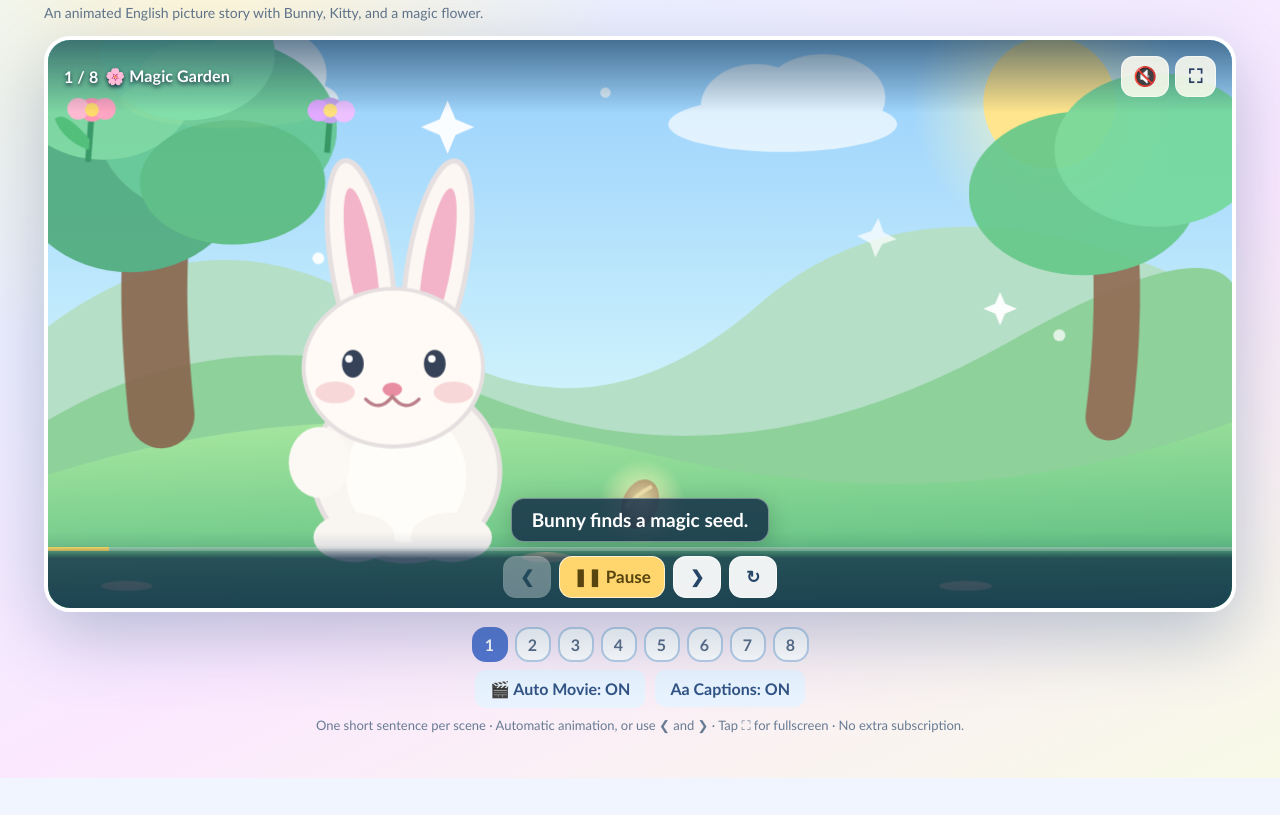
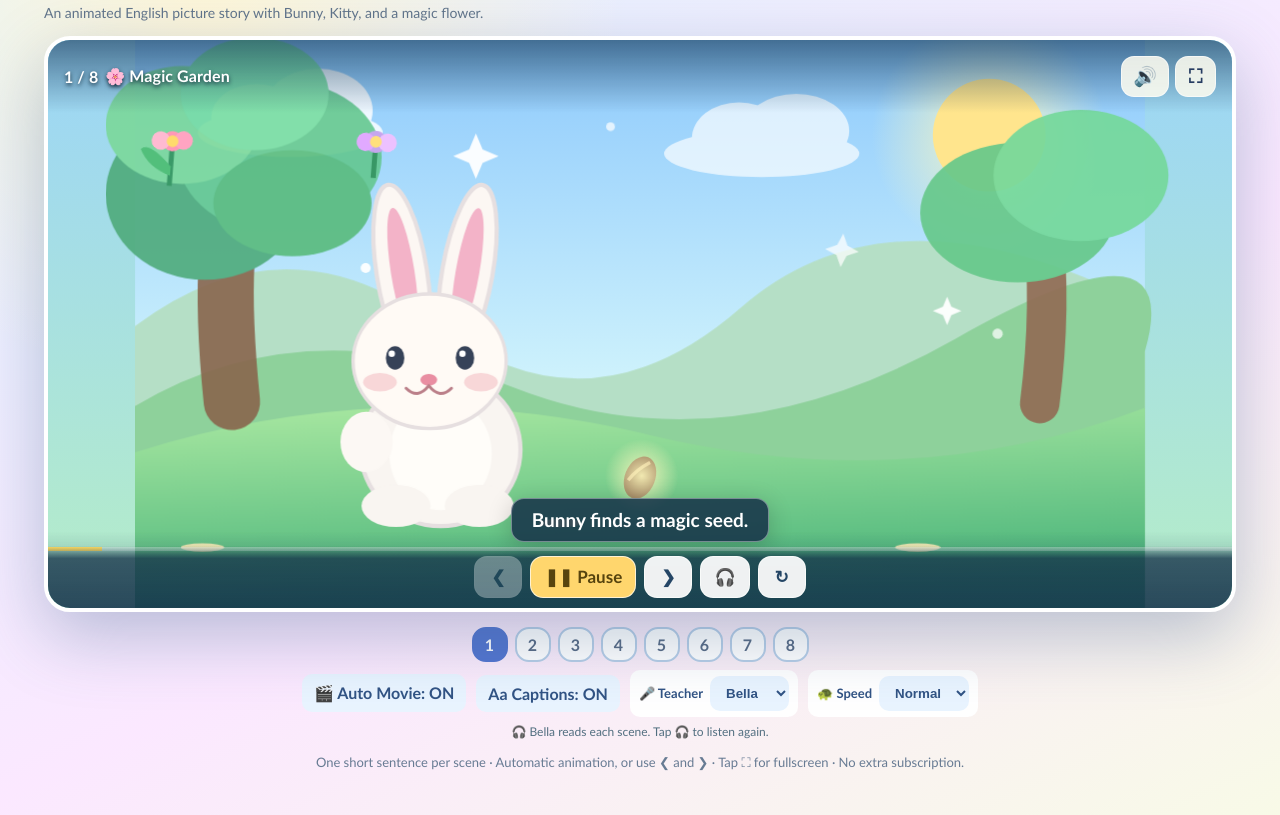
Before and after one commit to Anesthesiologist20/kids-learning, a plain HTML site: page experimental/raghd-magic-garden/index.html in a window 1280 px wide. Both pictures are taken after a click on the button "▶ Start the Story". Shown: the part 121-936 px from the top of the page. Before the commit the page ends 899 px from the top, so only its background shows below. Drawn offline with Linux system fonts and the light colour scheme.

Commit message:
Fix Raghd Magic Garden fullscreen artwork and add Bella Heart narration controls

```diff
--- a/experimental/raghd-magic-garden/index.html
+++ b/experimental/raghd-magic-garden/index.html
@@ -13,10 +13,10 @@ button,a{touch-action:manipulation}button{font:inherit;cursor:pointer}button:foc
 .wrap{max-width:1240px;margin:auto;padding:clamp(10px,2vw,24px)}.homebar{display:flex;justify-content:space-between;align-items:center;gap:12px;margin-bottom:12px}.back{font-weight:800;color:#35527c;text-decoration:none}.tag{font-size:12px;font-weight:900;letter-spacing:1.2px;border-radius:30px;background:#fff8d1;padding:9px 13px;color:#7c5d1e}
 h1{font-size:clamp(25px,3.6vw,42px);margin:7px 0 5px;line-height:1.16}p{margin:7px 0 15px}.subhead{color:#61748a;font-size:14px}
 .cinema{position:relative;isolation:isolate;overflow:hidden;background:#aee8ef;border:4px solid white;box-shadow:0 24px 70px #385e8655;border-radius:26px;height:min(72vh,calc((100vw - 32px)*.563));min-height:365px}
-.cinema:fullscreen,.cinema:-webkit-full-screen{width:100vw;height:100dvh;min-height:0;max-width:none;border:0;border-radius:0}
-.scene{position:absolute;inset:0;overflow:hidden;background:#a5d9ee}
+.cinema:fullscreen,.cinema:-webkit-full-screen{width:100vw;height:100dvh;min-height:0;max-width:none;border:0;border-radius:0;display:block;background:#a7dcf1}.cinema:fullscreen .scene,.cinema:-webkit-full-screen .scene{inset:0}.cinema:fullscreen svg,.cinema:-webkit-full-screen svg{width:100%;height:100%;object-fit:contain}
+.scene{position:absolute;inset:0;overflow:hidden;background:linear-gradient(180deg,#9cd5f7,#b5edc8)}
 .scene::after{content:"";pointer-events:none;position:absolute;inset:55% 0 0;background:linear-gradient(transparent 70%,#16365680)}
-.scene svg{display:block;width:100%;height:100%;object-fit:cover}
+.scene svg{display:block;width:100%;height:100%;object-fit:contain}
 .cloud1{animation:cloud 19s ease-in-out infinite alternate}.cloud2{animation:cloud 25s ease-in-out infinite alternate-reverse}
 .spark{animation:twinkle 2s ease-in-out infinite alternate;transform-origin:center;transform-box:fill-box}.spark:nth-child(2n){animation-delay:.7s}
 .flower-small{transform-origin:center bottom;transform-box:fill-box;animation:sway 3s ease-in-out infinite alternate}
@@ -44,7 +44,7 @@ h1{font-size:clamp(25px,3.6vw,42px);margin:7px 0 5px;line-height:1.16}p{margin:7
 .timeline{position:absolute;bottom:57px;left:0;height:4px;width:100%;background:#fff5;z-index:5}.timeline>span{display:block;height:100%;background:#ffdd65;width:0;transition:width .3s}
 .scene-dots{display:flex;justify-content:center;gap:7px;margin:15px 0 8px;flex-wrap:wrap}.scene-dot{border:2px solid #b7cee7;border-radius:14px;background:white;min-width:36px;height:35px;padding:0 8px;font-weight:900;color:#596b85}.scene-dot.active{background:#5375cf;color:white;border-color:#5375cf}.scene-dot.seen:not(.active){border-color:#67b89a;background:#e9ffed}
 .hint{text-align:center;color:#677b93;font-size:13px;margin:7px auto 18px;line-height:1.6}
-.last{display:flex;align-items:center;justify-content:center;gap:10px;flex-wrap:wrap}.last button{border:0;border-radius:10px;background:#e9f4ff;color:#315384;padding:9px 15px;font-weight:800}
+.last{display:flex;align-items:center;justify-content:center;gap:10px;flex-wrap:wrap}.last button,.last select{border:0;border-radius:10px;background:#e9f4ff;color:#315384;padding:9px 12px;font-weight:800}.last label{display:inline-flex;gap:7px;align-items:center;background:white;padding:6px 9px;border-radius:10px;color:#315384;font-size:13px;font-weight:800}.voice-status{text-align:center;color:#526f80;min-height:21px;font-size:12px;margin:7px auto 6px}
 .cinema:fullscreen .subtitles{bottom:72px}.cinema:fullscreen .caption{font-size:clamp(14px,1.65vw,20px)}
 @keyframes cloud{to{transform:translateX(40px)}}@keyframes twinkle{to{opacity:.25;transform:scale(.6) rotate(15deg)}}@keyframes sway{to{transform:rotate(6deg)}}@keyframes hop{0%,65%,100%{transform:translateY(0)}30%{transform:translateY(-22px)}}@keyframes catSway{to{transform:rotate(2.5deg)}}@keyframes tail{to{transform:rotate(23deg)}}@keyframes grow{from{transform:scaleY(.08)}to{transform:scaleY(1)}}@keyframes flowerPop{from{transform:scale(0)}to{transform:scale(1)}}@keyframes rainbowAppear{from{transform:scale(.45);opacity:.1}to{transform:scale(1);opacity:1}}@keyframes water{from{transform:translateY(-15px);opacity:0}40%{opacity:1}to{transform:translateY(45px);opacity:0}}@keyframes fly{to{transform:translate(35px,-38px) rotate(8deg)}}
 @media(max-width:600px){.wrap{padding:9px}.homebar{gap:6px}.tag{font-size:10px;padding:7px}.cinema{height:min(70vh,calc(100vw*.76));min-height:320px;border-width:2px;border-radius:18px}.controls{gap:6px;padding:8px}.control{min-width:44px;padding:0 9px;font-size:16px}.control.primary{min-width:92px}.caption{padding:7px 12px;font-size:13px}.subtitles{bottom:62px}.timeline{bottom:54px}.toptools{padding:7px}.iconbtn{min-width:35px;min-height:36px;padding:5px 8px;font-size:17px}.episode{font-size:11px}}
@@ -58,7 +58,7 @@ h1{font-size:clamp(25px,3.6vw,42px);margin:7px 0 5px;line-height:1.16}p{margin:7
   <p class="subhead">An animated English picture story with Bunny, Kitty, and a magic flower.</p>
   <section class="cinema" id="cinema" data-scene="0" aria-label="Animated story of Bunny and Kitty">
     <div class="scene">
-      <svg viewBox="0 0 1200 675" preserveAspectRatio="xMidYMid slice" role="img" aria-labelledby="scene-title scene-description" xmlns="http://www.w3.org/2000/svg">
+      <svg viewBox="0 0 1200 675" preserveAspectRatio="xMidYMid meet" role="img" aria-labelledby="scene-title scene-description" xmlns="http://www.w3.org/2000/svg">
       <title id="scene-title">Bunny and Kitty in a magic garden</title><desc id="scene-description">A pastel animated garden, a cheerful rabbit, an orange cat, growing flowers and a rainbow.</desc>
       <defs>
       <linearGradient id="sky" x1="0" y1="0" x2="0" y2="1"><stop stop-color="#8dc9fc"/><stop offset=".7" stop-color="#d9f9fc"/><stop offset="1" stop-color="#f9fbcc"/></linearGradient>
@@ -113,15 +113,17 @@ h1{font-size:clamp(25px,3.6vw,42px);margin:7px 0 5px;line-height:1.16}p{margin:7
       <g id="butterflies"><g class="butterfly" transform="translate(500 215)"><ellipse cx="-12" cy="-7" rx="20" ry="12" fill="#eb83c5" transform="rotate(36 -12 -7)"/><ellipse cx="12" cy="-7" rx="20" ry="12" fill="#f5a3d3" transform="rotate(-36 12 -7)"/><path d="M0-14V11" stroke="#695691" stroke-width="4"/></g><g class="butterfly" transform="translate(848 248)"><ellipse cx="-12" cy="-7" rx="22" ry="14" fill="#ba9bff" transform="rotate(40 -12 -7)"/><ellipse cx="12" cy="-7" rx="22" ry="14" fill="#8cc6ff" transform="rotate(-40 12 -7)"/><path d="M0-14V11" stroke="#695691" stroke-width="4"/></g></g>
       </svg>
     </div>
-    <div class="toptools"><div class="episode"><span id="counter">1 / 8</span><span>🌸 Magic Garden</span></div><div class="righttools"><button id="sound" class="iconbtn" type="button" title="Toggle magic sound effects" aria-label="Sound off">🔇</button><button id="full" class="iconbtn" type="button" title="Fullscreen" aria-label="Enter fullscreen">⛶</button></div></div>
+    <div class="toptools"><div class="episode"><span id="counter">1 / 8</span><span>🌸 Magic Garden</span></div><div class="righttools"><button id="sound" class="iconbtn" type="button" title="Mute or play English narration" aria-label="Mute narration">🔊</button><button id="full" class="iconbtn" type="button" title="Fullscreen" aria-label="Enter fullscreen">⛶</button></div></div>
+    <audio id="narration" preload="none" playsinline></audio>
     <div class="subtitles"><span class="caption" id="caption" aria-live="polite">Bunny finds a magic seed.</span></div>
     <div class="timeline"><span id="progress"></span></div>
-    <nav class="controls" aria-label="Story controls"><button id="prev" class="control" aria-label="Previous scene">❮</button><button id="play" class="control primary" aria-label="Play story">▶ Play</button><button id="next" class="control" aria-label="Next scene">❯</button><button id="restart" class="control" aria-label="Start over">↻</button></nav>
+    <nav class="controls" aria-label="Story controls"><button id="prev" class="control" aria-label="Previous scene">❮</button><button id="play" class="control primary" aria-label="Play story">▶ Play</button><button id="next" class="control" aria-label="Next scene">❯</button><button id="replay" class="control" aria-label="Hear this sentence again" title="Listen again">🎧</button><button id="restart" class="control" aria-label="Start over">↻</button></nav>
     <div class="overlay" id="intro"><div class="welcome"><div class="mascots">🐰 🌷 🐱</div><h2>Magic Garden!</h2><p>Eight easy English sentences.<br>Watch Bunny and Kitty's magical adventure.</p><button id="start" class="big">▶ Start the Story</button></div></div>
     <div class="overlay" id="finish" hidden><div class="welcome"><div class="mascots">🌈 ⭐ 🏆</div><h2>Great job, Raghd!</h2><p>You finished Bunny and Kitty's magical adventure!</p><button id="again" class="big">↻ Watch Again</button></div></div>
   </section>
   <div class="scene-dots" id="dots" aria-label="Jump to scene"></div>
-  <div class="last"><button id="read-mode" type="button">🎬 Auto Movie: ON</button><button id="caption-toggle" type="button">Aa Captions: ON</button></div>
+  <div class="last"><button id="read-mode" type="button">🎬 Auto Movie: ON</button><button id="caption-toggle" type="button">Aa Captions: ON</button><label>🎤 Teacher <select id="voice-select" aria-label="Narrator voice"><option value="bella">Bella</option><option value="heart">Heart</option></select></label><label>🐢 Speed <select id="speed-select" aria-label="Narration speed"><option value="0.8">Slow</option><option value="1" selected>Normal</option></select></label></div>
+  <p id="voice-status" class="voice-status" role="status" aria-live="polite">🎧 Bella reads each scene. Tap 🎧 to listen again.</p>
   <p class="hint">One short sentence per scene · Automatic animation, or use ❮ and ❯ · Tap ⛶ for fullscreen · No extra subscription.</p>
 </main>
 <script>
@@ -137,18 +139,28 @@ var lines=[
 'The flower makes a rainbow.',
 'Bunny and Kitty dance with joy!'
 ];
-var duration=5700, scene=0, running=false, started=false, autostory=true, captions=true, sound=false, timer=null, startedAt=0, remaining=duration, raf=0;
-var $=function(id){return document.getElementById(id)},cinema=$('cinema'),dots=$('dots');
+var duration=6500, scene=0, running=false, started=false, autostory=true, captions=true, sound=true, timer=null, startedAt=0, remaining=duration, raf=0;
+var $=function(id){return document.getElementById(id)},cinema=$('cinema'),dots=$('dots'),narration=$('narration');
+var voice='bella', rate='1';
+try{var preference=JSON.parse(localStorage.getItem('raghd-magic-garden-voice-v1')||'{}');if(['bella','heart'].includes(preference.voice))voice=preference.voice;if(['0.8','1'].includes(preference.rate))rate=preference.rate}catch(e){}
+$('voice-select').value=voice;$('speed-select').value=rate;
+function saveVoice(){try{localStorage.setItem('raghd-magic-garden-voice-v1',JSON.stringify({voice:voice,rate:rate}))}catch(e){}}
+function speechUrl(){return 'audio/'+voice+'/scene-'+String(scene+1).padStart(2,'0')+'.mp3'}
+function resetNarration(){narration.pause();narration.removeAttribute('src');narration.load();narration.src=speechUrl();narration.playbackRate=Number(rate);}
+function playNarration(){if(!sound)return;if(!narration.getAttribute('src'))resetNarration();narration.playbackRate=Number(rate);var result=narration.play();if(result&&result.catch)result.catch(function(){$('voice-status').textContent='Voice not loaded yet. The animated story still works.'})}
+narration.addEventListener('error',function(){$('voice-status').textContent='The English voice recordings are not published yet. Please refresh later.'});
+narration.addEventListener('playing',function(){$('voice-status').textContent='🎧 '+(voice==='bella'?'Bella':'Heart')+' is reading scene '+(scene+1)+'.'});
+
 var watched={};try{watched=JSON.parse(localStorage.getItem('raghd-magic-garden-scenes-v1')||'{}')||{}}catch(e){}
 function save(){try{localStorage.setItem('raghd-magic-garden-scenes-v1',JSON.stringify(watched))}catch(e){}}
 function tone(){if(!sound)return;try{var C=window.AudioContext||window.webkitAudioContext;if(!C)return;var ctx=window._raghdMagicAudio||(window._raghdMagicAudio=new C());if(ctx.state==='suspended')ctx.resume();[0,0.11,0.22].forEach(function(d,i){var o=ctx.createOscillator(),g=ctx.createGain();o.type='sine';o.frequency.value=[523,659,784][i];o.connect(g);g.connect(ctx.destination);g.gain.setValueAtTime(.0001,ctx.currentTime+d);g.gain.exponentialRampToValueAtTime(.035,ctx.currentTime+d+.01);g.gain.exponentialRampToValueAtTime(.0001,ctx.currentTime+d+.22);o.start(ctx.currentTime+d);o.stop(ctx.currentTime+d+.24)})}catch(e){}}
 function updateDots(){dots.replaceChildren();for(var i=0;i<8;i++){(function(n){var b=document.createElement('button');b.type='button';b.className='scene-dot'+(n===scene?' active':'')+(watched[n]?' seen':'');b.textContent=n+1;b.setAttribute('aria-label','Scene '+(n+1));b.addEventListener('click',function(){goto(n,started&&autostory)});dots.appendChild(b)})(i)}}
 function update(){cinema.dataset.scene=scene;$('caption').textContent=lines[scene];$('caption').hidden=!captions;$('counter').textContent=(scene+1)+' / 8';$('prev').disabled=scene===0;$('next').disabled=scene===7;$('play').textContent=running?'❚❚ Pause':'▶ Play';$('play').setAttribute('aria-label',running?'Pause story':'Play story');$('read-mode').textContent='🎬 Auto Movie: '+(autostory?'ON':'OFF');$('caption-toggle').textContent='Aa Captions: '+(captions?'ON':'OFF');$('progress').style.width=((scene+(duration-remaining)/duration)/8*100)+'%';updateDots()}
-function halt(){running=false;clearTimeout(timer);cancelAnimationFrame(raf);remaining=Math.max(0,remaining-(Date.now()-startedAt));update()}
+function halt(){if(!running)return;running=false;clearTimeout(timer);cancelAnimationFrame(raf);narration.pause();remaining=Math.max(0,remaining-(Date.now()-startedAt));update()}
 function bar(){if(!running)return;var passed=Date.now()-startedAt;var frac=Math.min(1,(duration-remaining+passed)/duration);$('progress').style.width=((scene+frac)/8*100)+'%';raf=requestAnimationFrame(bar)}
-function run(){if(running)return;running=true;started=true;$('intro').hidden=true;$('finish').hidden=true;startedAt=Date.now();timer=setTimeout(function(){if(scene===7){complete()}else{goto(scene+1,true)}},remaining);bar();update()}
-function goto(n,autoplay){if(running)halt();scene=Math.max(0,Math.min(7,n));remaining=duration;watched[scene]=true;save();tone();update();if(autoplay)run()}
-function complete(){if(running)halt();running=false;remaining=0;update();$('progress').style.width='100%';$('finish').hidden=false}
+function run(){if(running)return;running=true;started=true;$('intro').hidden=true;$('finish').hidden=true;startedAt=Date.now();playNarration();timer=setTimeout(function(){if(scene===7){complete()}else{goto(scene+1,true)}},remaining);bar();update()}
+function goto(n,autoplay){if(running)halt();scene=Math.max(0,Math.min(7,n));remaining=duration;watched[scene]=true;save();resetNarration();tone();update();if(autoplay)run()}
+function complete(){if(running)halt();narration.pause();running=false;remaining=0;update();$('progress').style.width='100%';$('finish').hidden=false}
 function restart(){if(running)halt();$('finish').hidden=true;goto(0,true)}
 $('start').addEventListener('click',function(){goto(0,true)});
 $('again').addEventListener('click',restart);
@@ -158,13 +170,17 @@ $('prev').addEventListener('click',function(){if(scene>0)goto(scene-1,autostory&
 $('restart').addEventListener('click',restart);
 $('read-mode').addEventListener('click',function(){autostory=!autostory;if(!autostory&&running)halt();update()});
 $('caption-toggle').addEventListener('click',function(){captions=!captions;update()});
-$('sound').addEventListener('click',function(){sound=!sound;$('sound').textContent=sound?'🔊':'🔇';$('sound').setAttribute('aria-label',sound?'Sound on':'Sound off');tone()});
+$('sound').addEventListener('click',function(){sound=!sound;$('sound').textContent=sound?'🔊':'🔇';$('sound').setAttribute('aria-label',sound?'Mute narration':'Enable narration');if(sound){if(running)playNarration();else tone()}else{narration.pause()}});
+$('replay').addEventListener('click',function(){if(!sound){sound=true;$('sound').textContent='🔊';$('sound').setAttribute('aria-label','Mute narration')}resetNarration();playNarration()});
+$('voice-select').addEventListener('change',function(){voice=this.value;saveVoice();resetNarration();$('voice-status').textContent='🎤 '+(voice==='bella'?'Bella':'Heart')+' selected.';if(running)playNarration()});
+$('speed-select').addEventListener('change',function(){rate=this.value;saveVoice();narration.playbackRate=Number(rate)});
+
 $('full').addEventListener('click',function(){if(document.fullscreenElement||document.webkitFullscreenElement){(document.exitFullscreen||document.webkitExitFullscreen).call(document).catch?.(function(){})}else{var f=cinema.requestFullscreen||cinema.webkitRequestFullscreen;if(f){var result=f.call(cinema);if(result&&result.catch)result.catch(function(){})}}});
 document.addEventListener('fullscreenchange',function(){$('full').textContent=document.fullscreenElement?'⤡':'⛶'});
 document.addEventListener('keydown',function(e){if(e.key==='ArrowRight'){$('next').click()}else if(e.key==='ArrowLeft'){$('prev').click()}else if(e.key===' '&&e.target.tagName!=='BUTTON'){e.preventDefault();$('play').click()}});
 document.addEventListener('visibilitychange',function(){if(document.hidden&&running)halt()});
 var x0=null,y0=null;cinema.addEventListener('touchstart',function(e){if(e.touches.length===1){x0=e.touches[0].clientX;y0=e.touches[0].clientY}},{passive:true});cinema.addEventListener('touchend',function(e){if(x0===null||!e.changedTouches.length)return;var dx=e.changedTouches[0].clientX-x0,dy=e.changedTouches[0].clientY-y0;x0=null;if(Math.abs(dx)>85&&Math.abs(dy)<70){if(dx<0)$('next').click();else $('prev').click()}},{passive:true});
-watched[0]=true;save();update();
+watched[0]=true;save();resetNarration();update();
 })();
 </script>
 </body>
```
